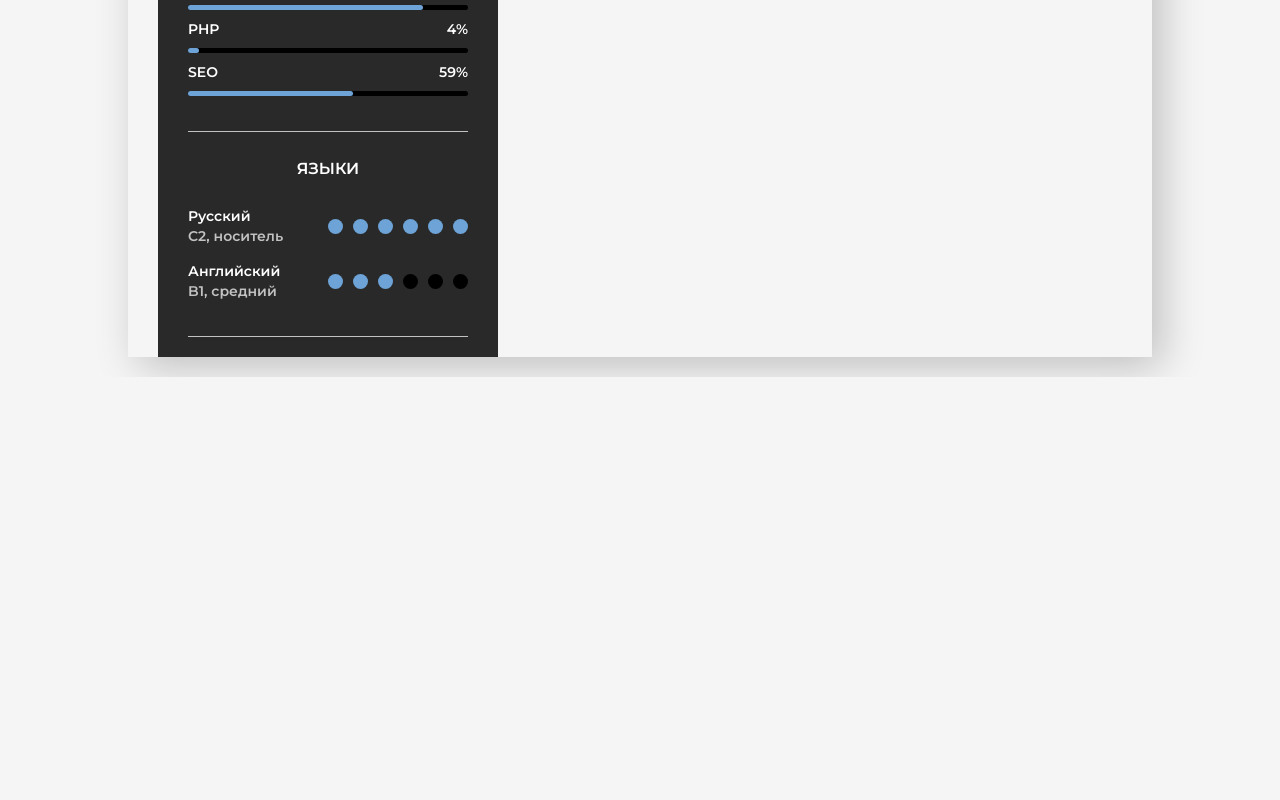
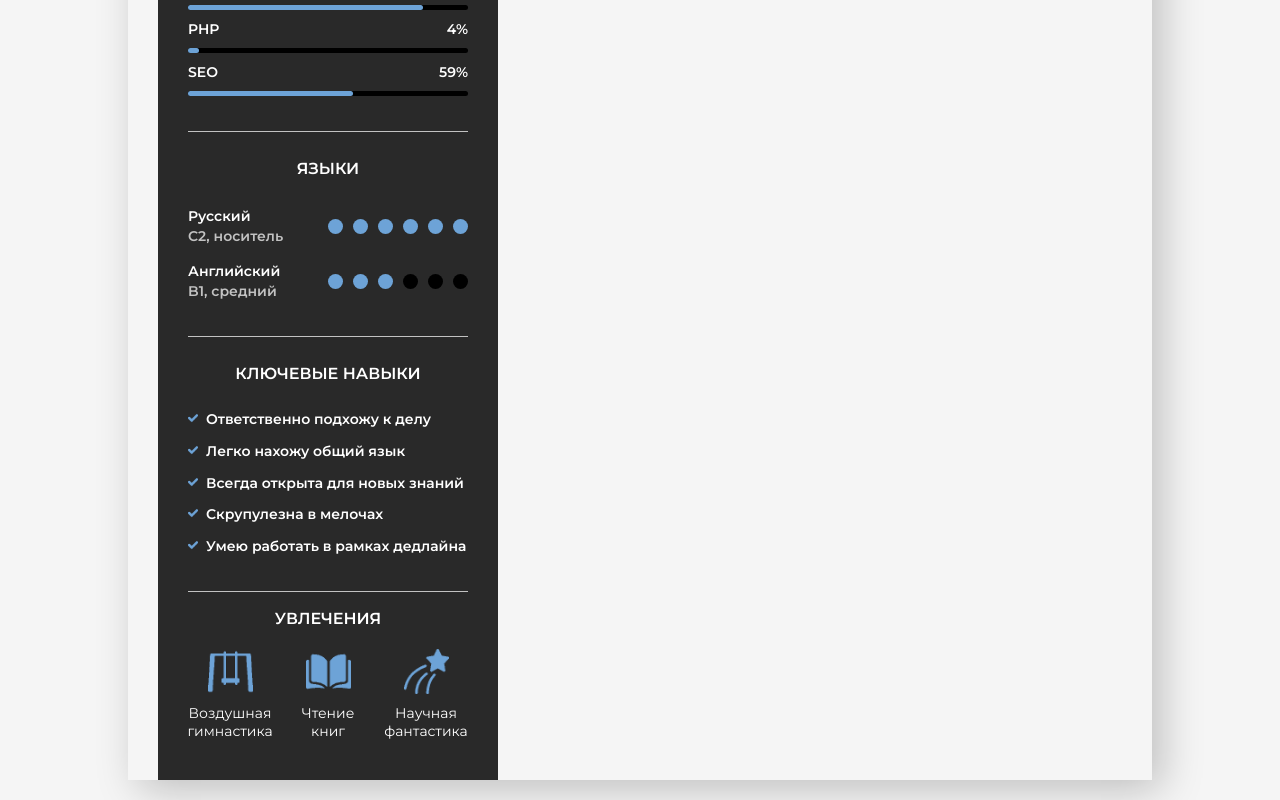
Before and after one commit to Krylovich/My-cv, a plain HTML site: page index.html in a window 1280 px wide. Shown: the part 830-1630 px from the top of the page. Before the commit the page ends 1207 px from the top, so only its background shows below. Drawn offline with Linux system fonts and the light colour scheme.

Commit message:
добавлен блок с soft-скиллс и хобби

```diff
--- a/assets/style.css
+++ b/assets/style.css
@@ -171,12 +171,13 @@ a {
   display: flex;
   flex-direction: column;
   justify-content: space-between;
-  padding: 10px 30px;
+  padding: 10px 30px 30px;
 }
 
 .general-info-list,
 .general-info-skills,
-.general-info-lang {
+.general-info-lang,
+.generel-info-soft-skills {
   padding: 0 0 25px;
   border-bottom: 1px solid #C2C2C2;
   list-style: none;
@@ -201,7 +202,9 @@ a {
 
 /* Skills */
 .skills-title,
-.lang-title {
+.lang-title,
+.soft-skills-title,
+.hobby-title {
   font-weight: 600;
   font-size: 16px;
   line-height: 24px;
@@ -211,7 +214,9 @@ a {
 }
 
 .skills-list,
-.lang-list {
+.lang-list,
+.soft-skills-list,
+.hobby-list {
   list-style: none;
   padding: 0;
   margin-bottom: 10px;
@@ -229,7 +234,8 @@ a {
   justify-content: space-between;
 }
 
-.lang-list li p{
+.lang-list li p,
+.soft-skills-list li {
   font-family: 'Montserrat', sans-serif;
   font-size: 14px;
   font-weight: 600;
@@ -268,6 +274,7 @@ a {
   }
 }
 
+/* Lang */
 .points {
   display: flex;
   flex-direction: row;
@@ -289,3 +296,42 @@ a {
 .blue {
   background-color: #6DA3D7;
 }
+
+/* Soft skills */
+.soft-skills-list li {
+  padding: 6px 0 6px 18px;
+  background-image: url(../assets/img/tick.png);
+  background-repeat: no-repeat;
+  background-size: 10px;
+  background-position: left 0 top 9px;
+}
+
+.soft-skills-list li:last-child {
+  padding-bottom: 0;
+}
+
+/* Hobby */
+.hobby-list {
+  display: flex;
+  flex-direction: row;
+  justify-content: space-between;
+}
+
+.hobby-list li {
+  width: 30%;
+  display: flex;
+  flex-direction: column;
+  align-items: center;
+}
+
+.hobby-list img {
+  width: 45px;
+  height: 45px;
+  margin-bottom: 10px;
+}
+
+.hobby-list li p {
+  color: #FFFFFF;
+  font-size: 14px;
+  text-align: center;
+}
--- a/index.html
+++ b/index.html
@@ -143,7 +143,26 @@
                  </li>
                 </ul>
               </div> <!-- /.general-info-lang -->
-            </div>
+              <div class="generel-info-soft-skills">
+                <h3 class="soft-skills-title">КЛЮЧЕВЫЕ НАВЫКИ</h3>
+                <ul class="soft-skills-list">
+                  <li>Ответственно подхожу к делу</li>
+                  <li>Легко нахожу общий язык</li>
+                  <li>Всегда открыта для новых знаний</li>
+                  <li>Скрупулезна в мелочах</li>
+                  <li>Умею работать в рамках дедлайна</li>
+                </ul>
+              </div> <!-- /.general-info-soft-skills-->
+              <div class="general-info-hobby">
+                <h3 class="hobby-title">УВЛЕЧЕНИЯ</h3>
+                <ul class="hobby-list">
+                  <li><img src="assets/img/silk.png" alt=""><p>Воздушная
+                    гимнастика</p></li>
+                  <li><img src="assets/img/book.png" alt=""><p>Чтение книг</p></li>
+                  <li><img src="assets/img/star.png" alt=""><p>Научная фантастика</p></li>
+                </ul>
+              </div> <!-- /.general-info-hobby -->
+            </div> <!-- /.content-info-block-general-->
         </div> <!-- /.content-info-left -->
 
         <div class="content-info-right">
```
Also changed, not shown: assets/img/book.png (added), assets/img/silk.png (added), assets/img/star.png (added), assets/img/tick.png (added).
